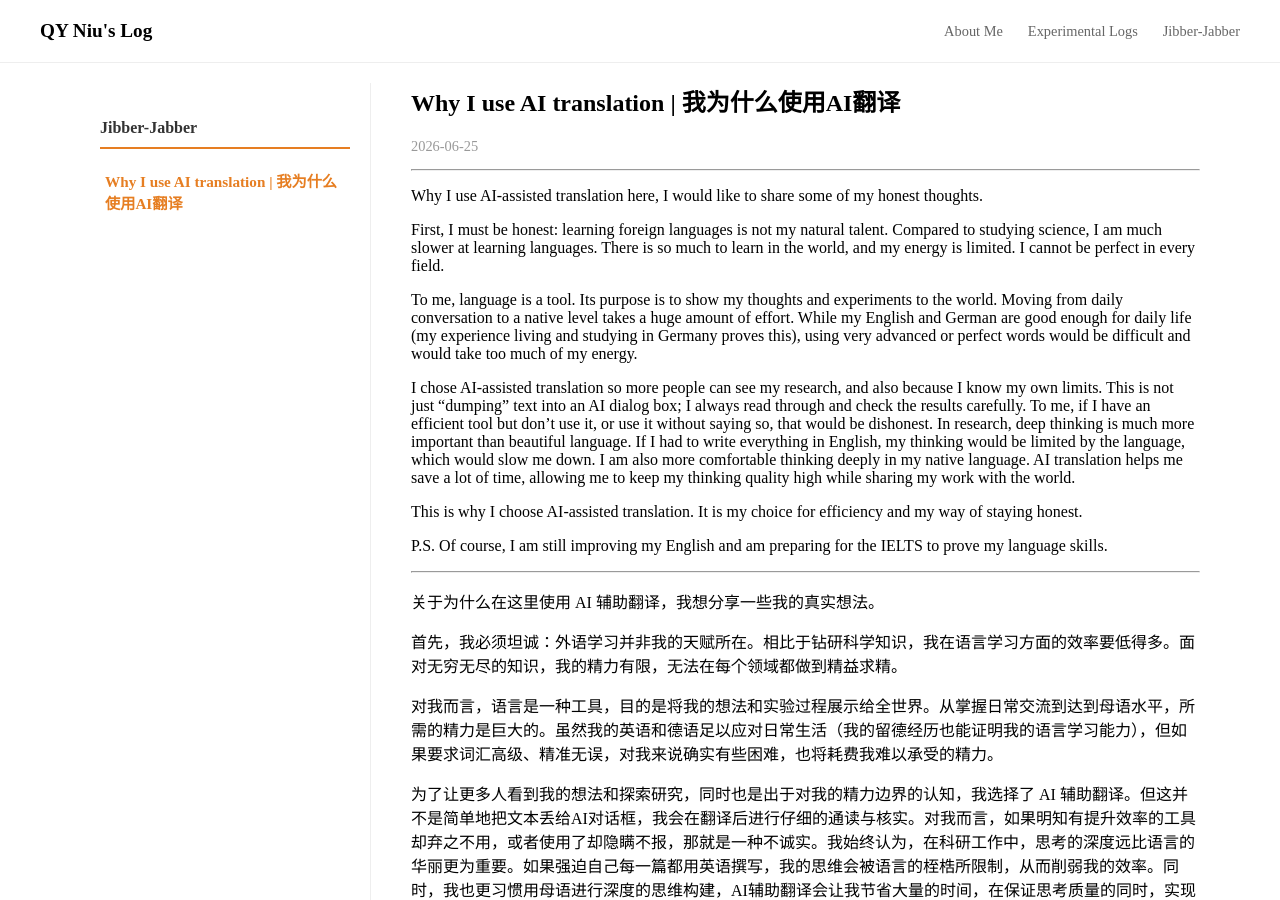
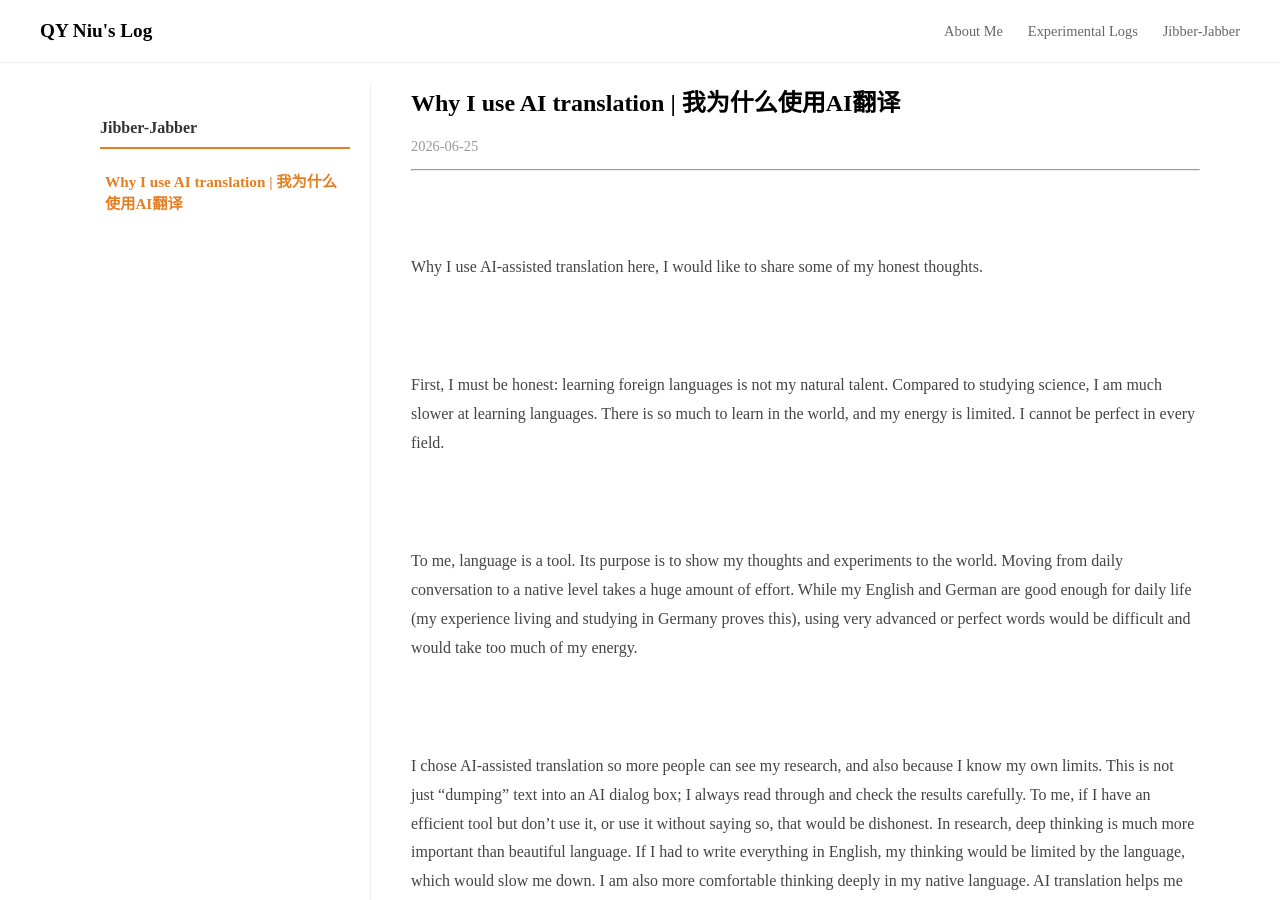
Before and after one commit to nqy-exp/nqy-exp.github.io, a Jekyll site: the page built from _ideas/Why I use AI translation | 我为什么使用AI翻译.md, in a window 1280 px wide and 900 px high. Built offline with Jekyll 4.4.1, drawn with Linux system fonts in a browser that asks for light colours.

Commit message:
Update style.css

```diff
--- a/assets/css/style.css
+++ b/assets/css/style.css
@@ -749,3 +749,19 @@ body {
   border-radius: 3px;          /* 微小的圆角 */
   font-weight: bold;           /* 加粗 */
 }
+
+/* 让 Markdown 的正文区域自动识别回车键 */
+.post-content {
+  /* 【核心魔法】：pre-wrap 会保留你在编辑器里敲的所有回车和空格 */
+  white-space: pre-wrap;
+
+  /* 既然使用了 pre-wrap，我们就不再需要 margin-bottom 了，
+     因为每一个回车在视觉上都会产生一个换行效果 */
+  line-height: 1.8;
+  color: #444;
+}
+
+/* 如果你希望段落之间看起来更宽一点，可以结合这个技巧 */
+.post-content p {
+  margin-bottom: 1em; /* 这会让你的 <p> 标签更有呼吸感 */
+}
```
